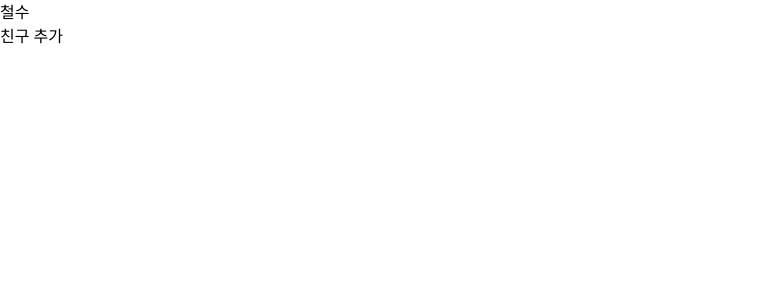
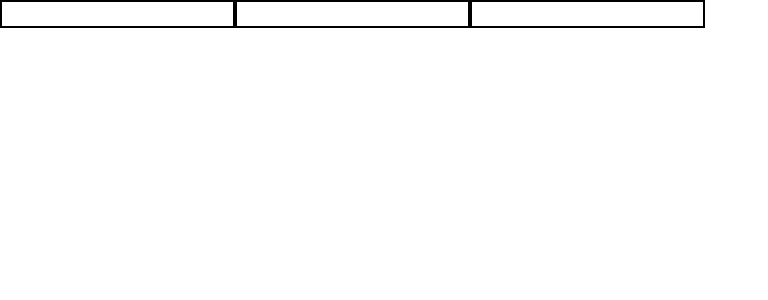
Before and after one commit to sshkim1013/SeSAC, a React (Vite) app in the folder react/my-react-app/: page / in a window 1280 px wide. Shown: the top 300 px of the page, without its empty margins (0-768 px from the left). Built offline with nearby package versions, Linux system fonts and the light colour scheme.

Commit message:
1001 State 고급

```diff
--- a/react/my-react-app/src/App.jsx
+++ b/react/my-react-app/src/App.jsx
@@ -1,6 +1,4 @@
-import React from "react";
-
-import Container from "./components/State/Container";
+import Container from "./components/StateAdvanced/Container";
 
 export default function App() {
   return (
--- /dev/null
+++ b/react/my-react-app/src/components/StateAdvanced/Container.jsx
@@ -0,0 +1,9 @@
+import Form from "./Form";
+
+export default function Container() {
+  return (
+    <div>
+      <Form></Form>
+    </div>
+  );
+}
--- /dev/null
+++ b/react/my-react-app/src/components/StateAdvanced/Form.jsx
@@ -0,0 +1,67 @@
+import { useState } from "react";
+
+export default function Form() {
+  const [form, setForm] = useState({
+    username: "",
+    age: "",
+    email: "",
+  });
+
+  // 이벤트 핸들러 함수
+  function handleChange(event) {
+    // target : 이벤트가 발생한 요소의 정보
+    const target = event["target"];
+    console.log(target);
+
+    // target 객체에서 name 속성과 value 속성 꺼내서 출력
+    const { name, value } = target;
+    console.log(name, value);
+
+    // 새로운 form 객체 생성
+    // 계산된 속성명을 사용
+    // name 변수가 가질 수 있는 데이터 : "username", "age", "email"
+    // 조건문을 사용하지 않아도 된다!
+    const newForm = { ...form, [name]: value };
+
+    // form 상태 변경(업데이트, 리렌더링)
+    setForm(newForm);
+  }
+
+  return (
+    <div>
+      <form>
+        {/* 3개의 input 요소의 값(value)을 상태로 관리 */}
+        {/* input 요소의 value 속성 === 사용자가 입력한 값 */}
+        {/* 왼쪽 value는 속성 / 오른쪽 {변수}는 상태 변수를 의미 */}
+        <input
+          className="border-2"
+          type="text"
+          name="username"
+          value={form["username"]}
+          // 화살표 함수의 event 매개변수를
+          onChange={(event) => {
+            handleChange(event); // handleChange() 함수에 인자로 전달
+          }}
+        />
+        <input
+          className="border-2"
+          type="number"
+          name="age"
+          value={form["age"]}
+          onChange={(event) => {
+            handleChange(event);
+          }}
+        />
+        <input
+          className="border-2"
+          type="email"
+          name="email"
+          value={form["email"]}
+          onChange={(event) => {
+            handleChange(event);
+          }}
+        />
+      </form>
+    </div>
+  );
+}
```
